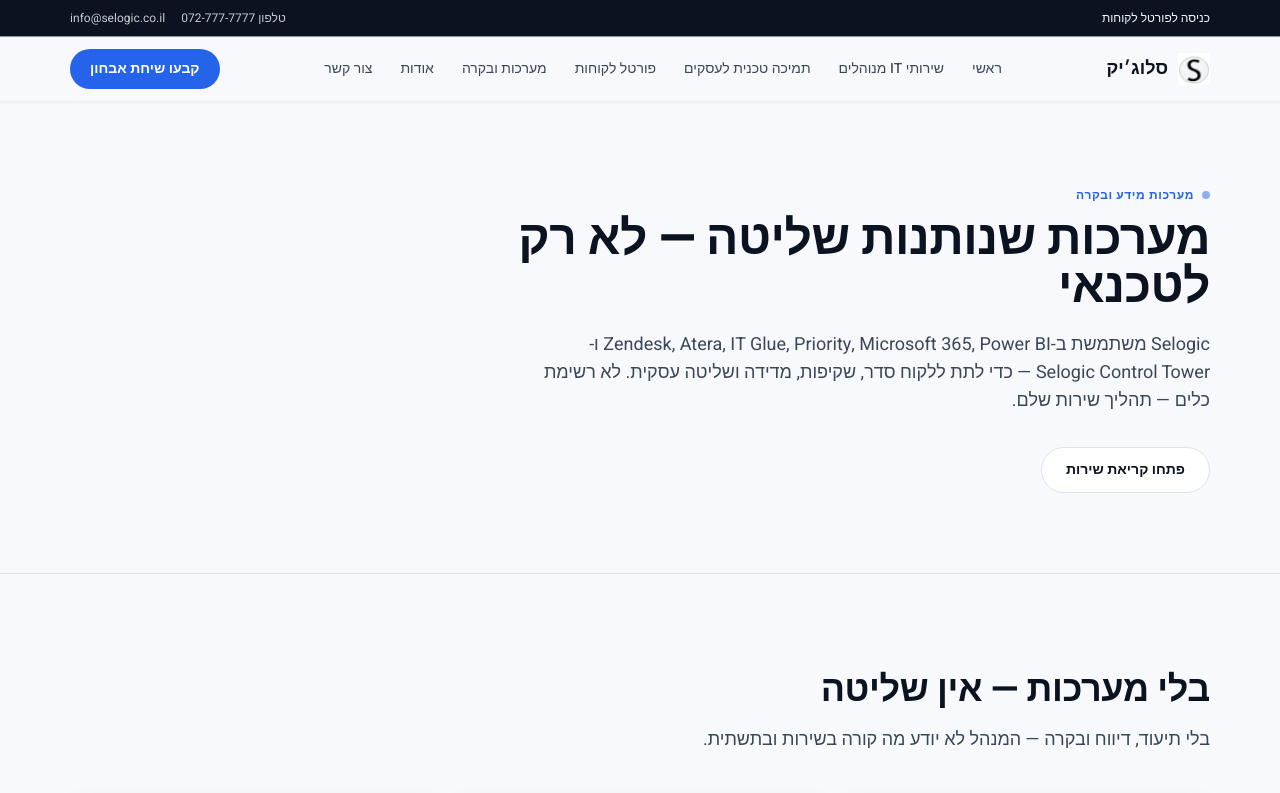
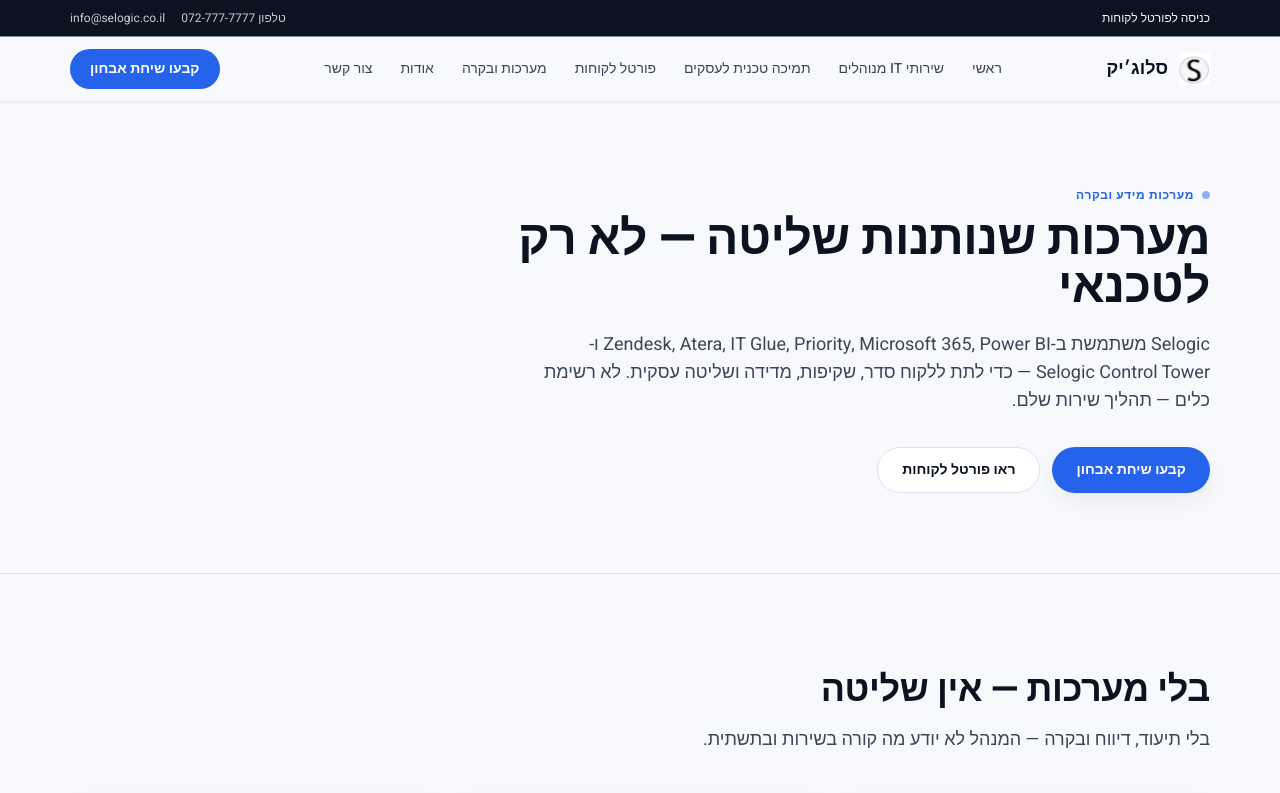
Before and after one commit to doron10-dev/selogic-website, a Next.js app: page /information-systems-and-control in a window 1280 px wide. Shown: the top 793 px of the page. Built offline with nearby package versions, Linux system fonts and the light colour scheme.

Commit message:
template: add flexible service page hero CTAs
Co-authored-by: Cursor <cursoragent@cursor.com>

```diff
--- a/src/components/page-hero.tsx
+++ b/src/components/page-hero.tsx
@@ -1,15 +1,27 @@
 import { Button } from "@/components/button";
 import { StatusDot } from "@/components/status-dot";
 import { siteUrls } from "@/data/contact";
+import type { HeroCtaLink } from "@/types/service-page";
 
 type PageHeroProps = {
   eyebrow: string;
   title: string;
   intro: string;
   statusKind?: "open" | "progress" | "waiting" | "closed";
+  primaryCta?: HeroCtaLink;
+  secondaryCta?: HeroCtaLink;
 };
 
-export function PageHero({ eyebrow, title, intro, statusKind = "open" }: PageHeroProps) {
+export function PageHero({
+  eyebrow,
+  title,
+  intro,
+  statusKind = "open",
+  primaryCta,
+  secondaryCta,
+}: PageHeroProps) {
+  const hasCustomCta = Boolean(primaryCta || secondaryCta);
+
   return (
     <section className="border-b border-slate-line bg-paper">
       <div className="container-page py-12 sm:py-20">
@@ -21,11 +33,26 @@ export function PageHero({ eyebrow, title, intro, statusKind = "open" }: PageHer
           {title}
         </h1>
         <p className="mt-5 max-w-2xl text-base leading-relaxed text-slate-body sm:text-lg">{intro}</p>
-        <div className="mt-8">
-          <Button href={siteUrls.technicalSupport} variant="secondary">
-            פתחו קריאת שירות
-          </Button>
-        </div>
+        {hasCustomCta ? (
+          <div className="mt-8 flex flex-wrap gap-3">
+            {primaryCta ? (
+              <Button href={primaryCta.href} variant="primary">
+                {primaryCta.label}
+              </Button>
+            ) : null}
+            {secondaryCta ? (
+              <Button href={secondaryCta.href} variant="secondary">
+                {secondaryCta.label}
+              </Button>
+            ) : null}
+          </div>
+        ) : (
+          <div className="mt-8">
+            <Button href={siteUrls.technicalSupport} variant="secondary">
+              פתחו קריאת שירות
+            </Button>
+          </div>
+        )}
       </div>
     </section>
   );
--- a/src/components/service-page.tsx
+++ b/src/components/service-page.tsx
@@ -24,6 +24,8 @@ export function ServicePage({
         title={content.hero.title}
         intro={content.hero.intro}
         statusKind={content.hero.statusKind}
+        primaryCta={content.hero.primaryCta}
+        secondaryCta={content.hero.secondaryCta}
       />
 
       {afterHero}
--- a/src/data/pages/client-portal.ts
+++ b/src/data/pages/client-portal.ts
@@ -9,6 +9,8 @@ export const clientPortalPage: ServicePageContent = {
     intro:
       "לכל לקוח Selogic יש פורטל ארגוני. מנהל רואה את כל קריאות הארגון — סטטוס, SLA, תקלות חוזרות והיסטוריה. משתמש רואה את הקריאות שלו, מה תועד ומה ההמשך. פחות שיחות «מה קורה?» — יותר שליטה.",
     statusKind: "closed",
+    primaryCta: { label: "ראו איך הפורטל עובד", href: siteUrls.clientPortal },
+    secondaryCta: { label: "קבעו שיחת אבחון", href: siteUrls.contactDiagnosis },
   },
   pain: {
     title: "בלי פורטל — אין שקיפות",
--- a/src/data/pages/information-systems-and-control.ts
+++ b/src/data/pages/information-systems-and-control.ts
@@ -8,6 +8,8 @@ export const informationSystemsPage: ServicePageContent = {
     title: "מערכות שנותנות שליטה — לא רק לטכנאי",
     intro:
       "Selogic משתמשת ב-Zendesk, Atera, IT Glue, Priority, Microsoft 365, Power BI ו-Selogic Control Tower — כדי לתת ללקוח סדר, שקיפות, מדידה ושליטה עסקית. לא רשימת כלים — תהליך שירות שלם.",
+    primaryCta: { label: "קבעו שיחת אבחון", href: siteUrls.contactDiagnosis },
+    secondaryCta: { label: "ראו פורטל לקוחות", href: siteUrls.clientPortal },
   },
   pain: {
     title: "בלי מערכות — אין שליטה",
--- a/src/data/pages/managed-it-services.ts
+++ b/src/data/pages/managed-it-services.ts
@@ -8,6 +8,8 @@ export const managedItServicesPage: ServicePageContent = {
     title: "בעלים אחד לכל המחשוב בעסק",
     intro:
       "Selogic לוקחת אחריות על סביבת המחשוב — משתמשים, מחשבים, רשתות, הרשאות, ספקים, תמיכה, תיעוד וניטור. כל פנייה הופכת לקריאה עם סטטוס, בעל טיפול ותיעוד בפורטל. שירות בוטיק — עם תהליך, מדידה ובקרה.",
+    primaryCta: { label: "קבעו שיחת אבחון", href: siteUrls.contactDiagnosis },
+    secondaryCta: { label: "ראו כל השירותים", href: "/solutions" },
   },
   pain: {
     title: "בלי בעלים — אין שליטה",
--- a/src/data/pages/remote-support.ts
+++ b/src/data/pages/remote-support.ts
@@ -20,6 +20,8 @@ export const remoteSupportPage: ServicePageContent = {
     intro:
       "מתחברים מרחוק, פותרים את התקלה, ומתעדים הכל כקריאת שירות עם סטטוס ובעל טיפול. חשוב: תמיכה מרחוק מתבצעת רק לאחר תיאום עם נציג Selogic.",
     statusKind: "progress",
+    primaryCta: { label: "פתחו קריאת שירות", href: siteUrls.technicalSupport },
+    secondaryCta: { label: "צרו קשר", href: siteUrls.contact },
   },
   pain: {
     title: "כשתמיכה מרחוק לא מסודרת",
```
Also changed, not shown: src/types/service-page.ts (+7 -0 lines).
